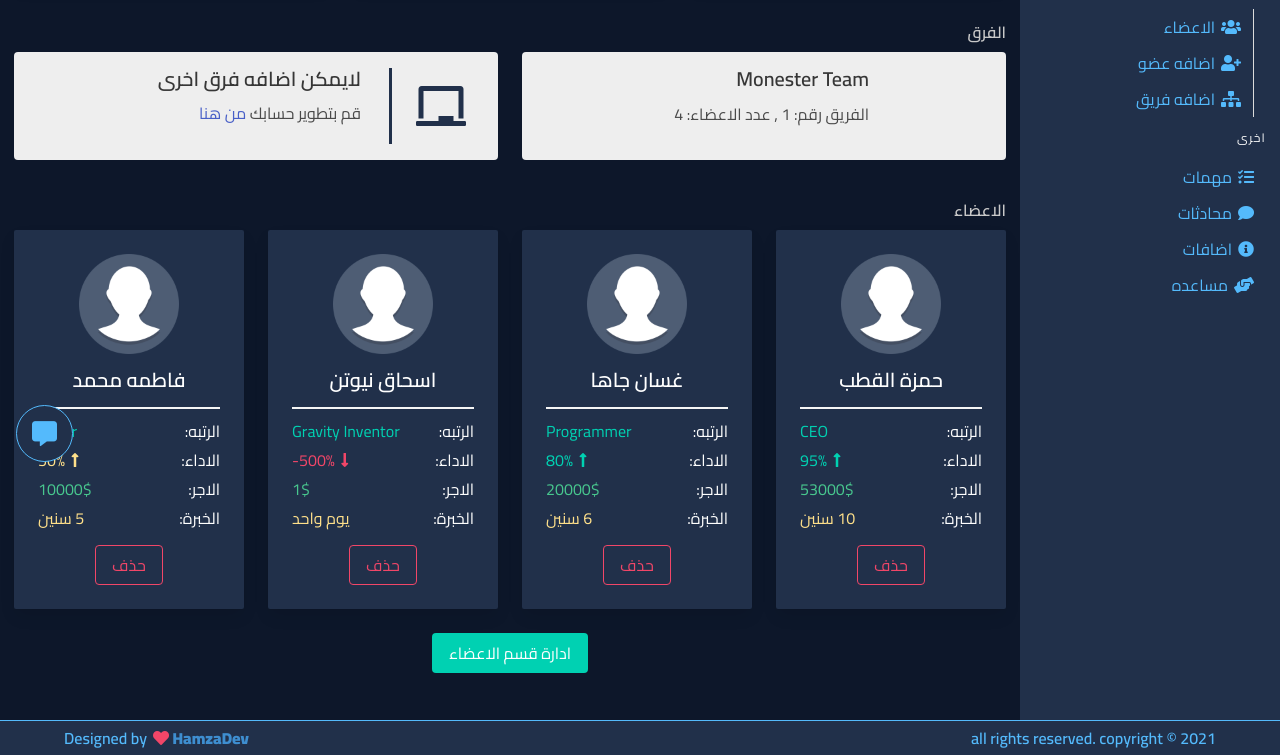
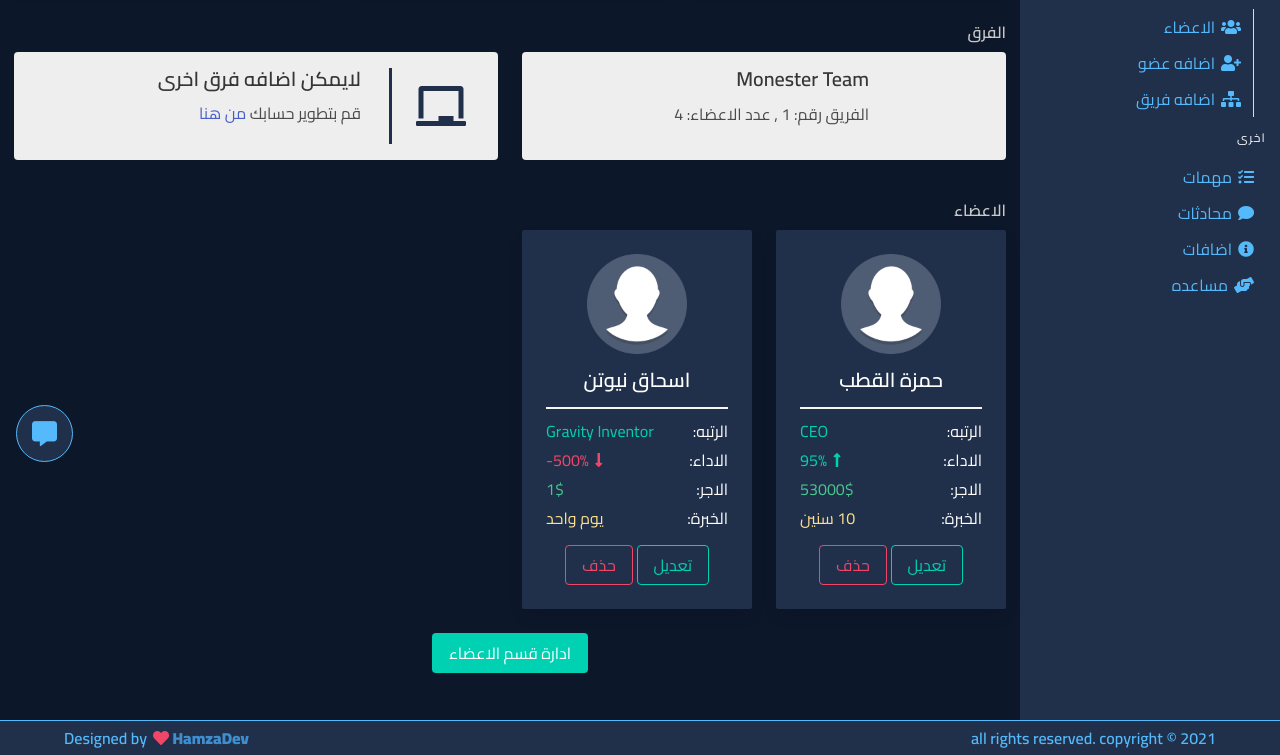
Before and after one commit to HamzaElkotp/Teams-manager, a plain HTML site: page access/team/index.html in a window 1280 px wide. Shown: the part 327-1082 px from the top of the page. Drawn offline with nearby package versions, Linux system fonts and the light colour scheme; some icons are missing.

Commit message:
make members add: logic perfect

```diff
--- a/access/assets/jscode/jscode.js
+++ b/access/assets/jscode/jscode.js
@@ -43,15 +43,17 @@ let NewFormSalary = newMem.salary;
 let NewFormExpert = newMem.expert;
 let NFormB = newMem.querySelector("button");
 let MemebrsBox = document.getElementById("Person_Adder")
-NFormB.onclick = function(event){
-    event.preventDefault()
+NFormB.onclick = function (event){
+    event.preventDefault();
     let NVal = NewFormName.value;
     let LVal = NewFormLevel.value;
     let EnVal = NewFormEnergy.value;
     let SVal = NewFormSalary.value;
     let ExVal = NewFormExpert.value;
+
+    if(NVal.length != 0 && LVal.length != 0 && EnVal.length != 0 && SVal.length != 0 && ExVal.length != 0){
         MemebrsBox.innerHTML += `
-    <div class="column is-3" id="Pcard1" data-aos="zoom-in" data-aos-duration="800" data-aos-delay="400">
+        <div class="column is-3" data-aos="zoom-in" data-aos-duration="800" data-aos-delay="400">
         <div class="card card-with-bg">
             <div class="card-content has-text-centered">
                 <img src="../assets/imgs/profile.png" alt="" class="img-with-size">
@@ -75,9 +77,18 @@ NFormB.onclick = function(event){
                         <p class="has-text-warning">${ExVal}</p>
                     </div>
                 </div>
-            <button class="button is-danger is-outlined texts-btn" onclick='document.getElementById("Pcard1").style.display="none"'>حذف</button>
+                <button class="button is-primary is-outlined texts-btn" onclick=''>تعديل</button>
+                <button class="button is-danger is-outlined texts-btn" onclick='this.parentNode.parentNode.parentNode.remove()'>حذف</button>
             </div>
         </div>
     </div>
         `
     }
+    else{
+
+    }
+}
+
+// if (window.location.href.includes("#persons")){
+//     peopleManage()
+// }
--- a/access/team/index.html
+++ b/access/team/index.html
@@ -108,7 +108,7 @@
 
             <h2 class="subtitle is-6" id="persons">الاعضاء</h2>
             <div class="columns has-text-centered is-flex-wrap-wrap"  id="Person_Adder">
-                <div class="column is-3" id="Pcard1" data-aos="zoom-in" data-aos-duration="800" data-aos-delay="400">
+                <div class="column is-3" data-aos="zoom-in" data-aos-duration="800" data-aos-delay="400">
                     <div class="card card-with-bg">
                         <div class="card-content has-text-centered">
                             <img src="../assets/imgs/profile.png" alt="" class="img-with-size">
@@ -132,41 +132,13 @@
                                     <p class="has-text-warning">10 سنين</p>
                                 </div>
                             </div>
-                            <button class="button is-danger is-outlined texts-btn" onclick='document.getElementById("Pcard1").style.display="none"'>حذف</button>
+                            <button class="button is-primary is-outlined texts-btn" onclick=''>تعديل</button>
+                            <button class="button is-danger is-outlined texts-btn" onclick='this.parentNode.parentNode.parentNode.remove()'>حذف</button>
                         </div>
                     </div>
                 </div>
 
-                <div class="column is-3" id="Pcard2" data-aos="zoom-in" data-aos-duration="800" data-aos-delay="400">
-                    <div class="card card-with-bg">
-                        <div class="card-content has-text-centered">
-                            <img src="../assets/imgs/profile.png" alt="" class="img-with-size">
-                            <h4 class="title is-5 white card-header1">غسان جاها</h4>
-                            <hr class="nav-divider">
-                            <div class="has-text-left texts">
-                                <div class="is-flex is-justify-content-space-between">
-                                    <p class="white">الرتبه:</p>
-                                    <p class="has-text-primary">Programmer</p>
-                                </div>
-                                <div class="is-flex is-justify-content-space-between">
-                                    <p class="white">الاداء:</p>
-                                    <p class="has-text-primary"><i class="fas fa-long-arrow-alt-up"></i>80%</p>
-                                </div>
-                                <div class="is-flex is-justify-content-space-between">
-                                    <p class="white">الاجر:</p>
-                                    <p class="has-text-success">20000$</p>
-                                </div>
-                                <div class="is-flex is-justify-content-space-between">
-                                    <p class="white">الخبرة:</p>
-                                    <p class="has-text-warning">6 سنين</p>
-                                </div>
-                            </div>
-                            <button class="button is-danger is-outlined texts-btn" onclick='document.getElementById("Pcard2").style.display="none"'>حذف</button>
-                        </div>
-                    </div>
-                </div>
-
-                <div class="column is-3" id="Pcard3" data-aos="zoom-in" data-aos-duration="800" data-aos-delay="400">
+                <div class="column is-3" data-aos="zoom-in" data-aos-duration="800" data-aos-delay="400">
                     <div class="card card-with-bg">
                         <div class="card-content has-text-centered">
                             <img src="../assets/imgs/profile.png" alt="" class="img-with-size">
@@ -190,36 +162,8 @@
                                     <p class="has-text-warning">يوم واحد</p>
                                 </div>
                             </div>
-                            <button class="button is-danger is-outlined texts-btn" onclick='document.getElementById("Pcard3").style.display="none"'>حذف</button>
-                        </div>
-                    </div>
-                </div>
-
-                <div class="column is-3" id="Pcard4" data-aos="zoom-in" data-aos-duration="800" data-aos-delay="400">
-                    <div class="card card-with-bg">
-                        <div class="card-content has-text-centered">
-                            <img src="../assets/imgs/profile.png" alt="" class="img-with-size">
-                            <h4 class="title is-5 white card-header1">فاطمه محمد</h4>
-                            <hr class="nav-divider">
-                            <div class="has-text-left texts">
-                                <div class="is-flex is-justify-content-space-between">
-                                    <p class="white">الرتبه:</p>
-                                    <p class="has-text-primary">Coder</p>
-                                </div>
-                                <div class="is-flex is-justify-content-space-between">
-                                    <p class="white">الاداء:</p>
-                                    <p class="has-text-warning"><i class="fas fa-long-arrow-alt-up"></i>50%</p>
-                                </div>
-                                <div class="is-flex is-justify-content-space-between">
-                                    <p class="white">الاجر:</p>
-                                    <p class="has-text-success">10000$</p>
-                                </div>
-                                <div class="is-flex is-justify-content-space-between">
-                                    <p class="white">الخبرة:</p>
-                                    <p class="has-text-warning">5 سنين</p>
-                                </div>
-                            </div>
-                            <button class="button is-danger is-outlined texts-btn" onclick='document.getElementById("Pcard4").style.display="none"'>حذف</button>
+                            <button class="button is-primary is-outlined texts-btn" onclick=''>تعديل</button>
+                            <button class="button is-danger is-outlined texts-btn" onclick='this.parentNode.parentNode.parentNode.remove()'>حذف</button>
                         </div>
                     </div>
                 </div>
```
Lines whose indentation alone changed are shown as unchanged.
